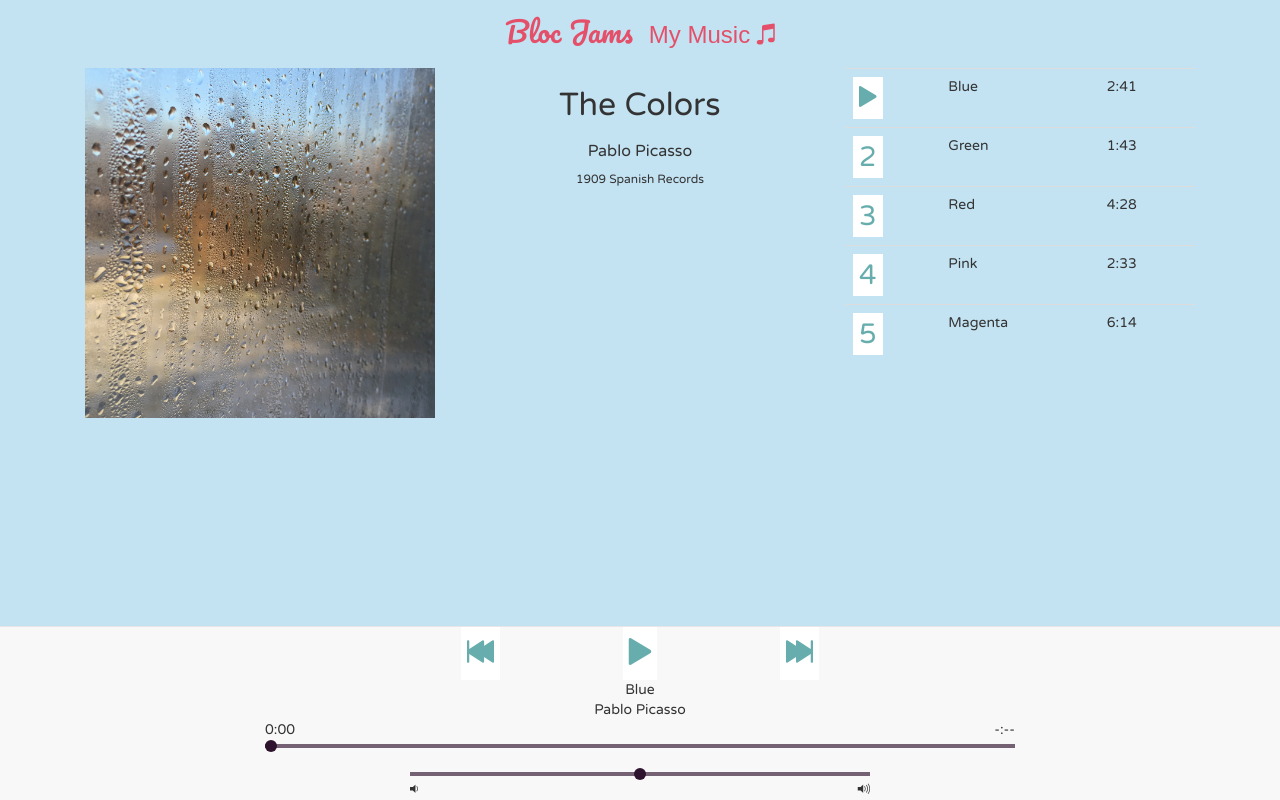
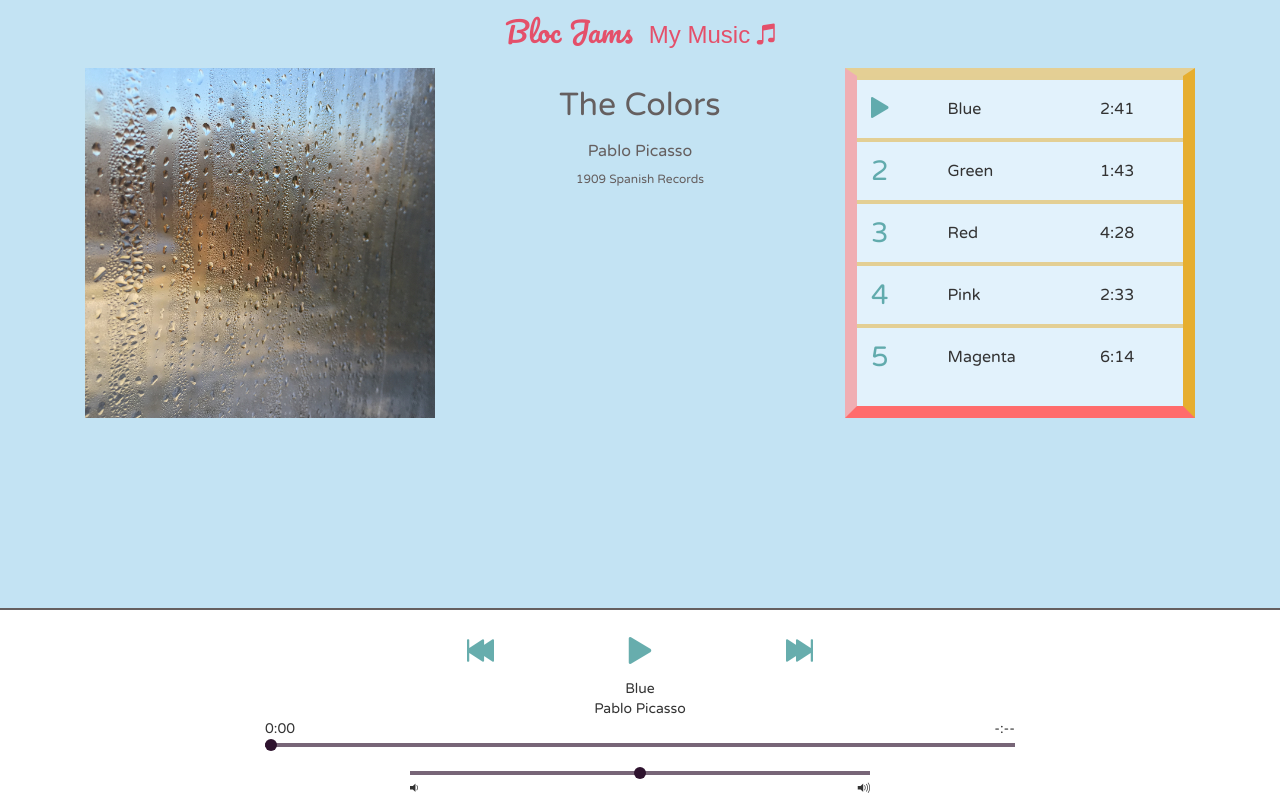
Before and after one commit to kel-gar/bloc-jams-react, a React (Create React App) app: page /album/the-colors in a window 1280 px wide. Built offline with nearby package versions, Linux system fonts and the light colour scheme; a web font is replaced by a local one.

Commit message:
add borders to song list table and adjust player bar sizing

```diff
--- a/src/index.css
+++ b/src/index.css
@@ -7,6 +7,7 @@ html {
 body {
   font-family: "Varela Round", sans-serif;
   background-color: rgb(195, 227, 243);
+  overflow-y: scroll;
 }
 
 button:focus, input:focus {
--- a/src/styles/Album.css
+++ b/src/styles/Album.css
@@ -1,17 +1,25 @@
+.album-info {
+  padding-bottom: 14rem;
+}
+
 #song-action-btns {
-  background-color: white;
   border: none;
+  background: none;
 }
 
 .ion-pause, .ion-play, .song-number {
   border: none;
-  background-color: white;
+  background: none;
   font-size: 1.75rem;
   color: rgba(65, 153, 153, 0.8);
 }
 
 #album-title {
   font-size: 2rem;
+}
+
+.album-details {
+  color: rgb(101, 95, 95);
 }
 
 .artist {
@@ -25,3 +33,24 @@
 .album-cover-art {
   margin: 0 auto;
 }
+
+.table-responsive {
+  font-size: 1rem;
+  border-top: .5rem solid rgba(230, 174, 47, .5);
+  border-left: .75rem solid rgba(255, 108, 108, .5);
+  border-bottom: .75rem solid rgb(255, 108, 108);
+  border-right: .75rem solid rgb(230, 174, 47);
+  background-color: rgba(236, 248, 255, 0.77);;
+}
+
+tr {
+  border-top: .25rem solid rgba(230, 174, 47, .5);
+}
+
+tr:hover {
+  cursor: pointer;
+}
+
+.table > tbody > tr > td {
+  vertical-align: middle;
+}
--- a/src/styles/PlayerBar.css
+++ b/src/styles/PlayerBar.css
@@ -1,6 +1,13 @@
+.navbar-default {
+  background: white;
+  border-top: .15rem solid rgb(101, 95, 95);
+  height: 12rem;
+  padding: 1rem;
+}
+
 .ion-btn {
   border: none;
-  background-color: white;
+  background-color: none;
   font-size: 2.5rem;
   color: rgba(65, 153, 153, 0.8);
 }
@@ -39,4 +46,5 @@
 
 .player-buttons .ion-btn, .ion-btn .ion-play, .ion-btn .ion-pause  {
   font-size: 2.25rem;
+  background: none;
 }
```
